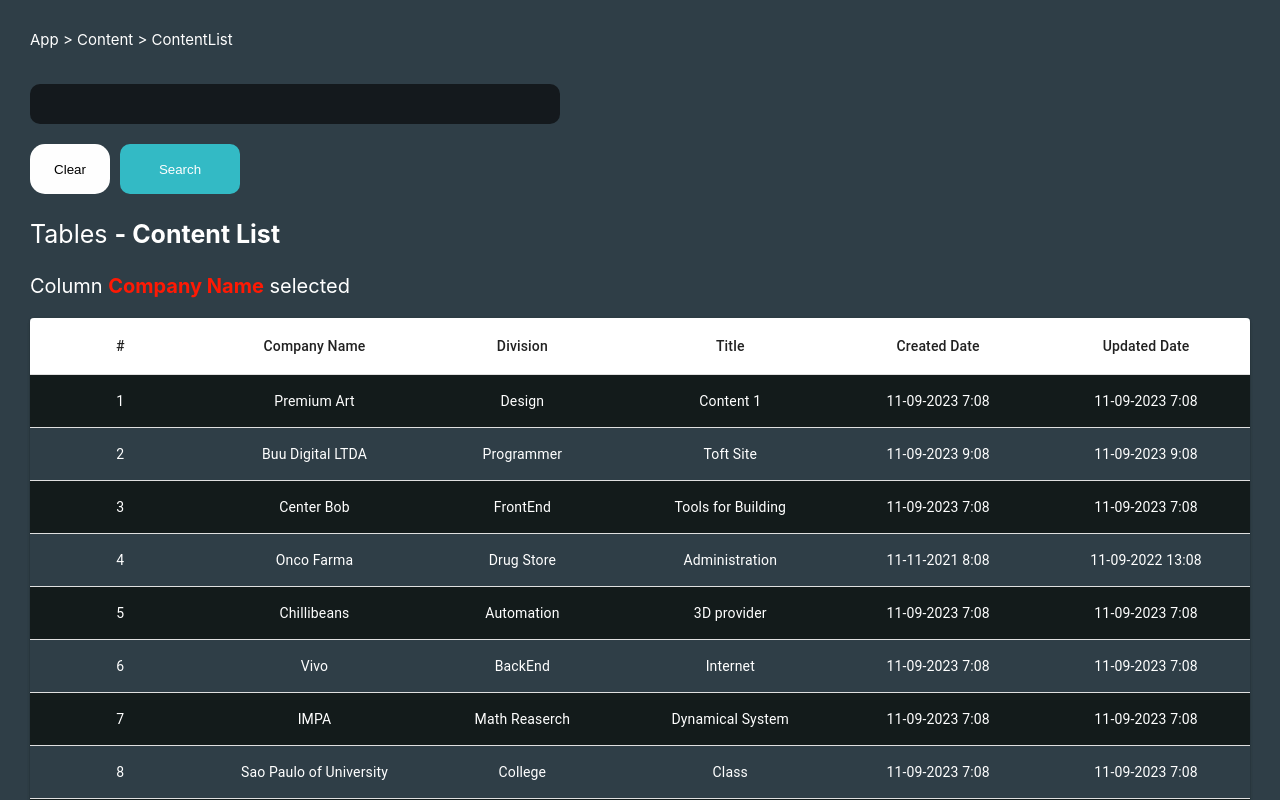
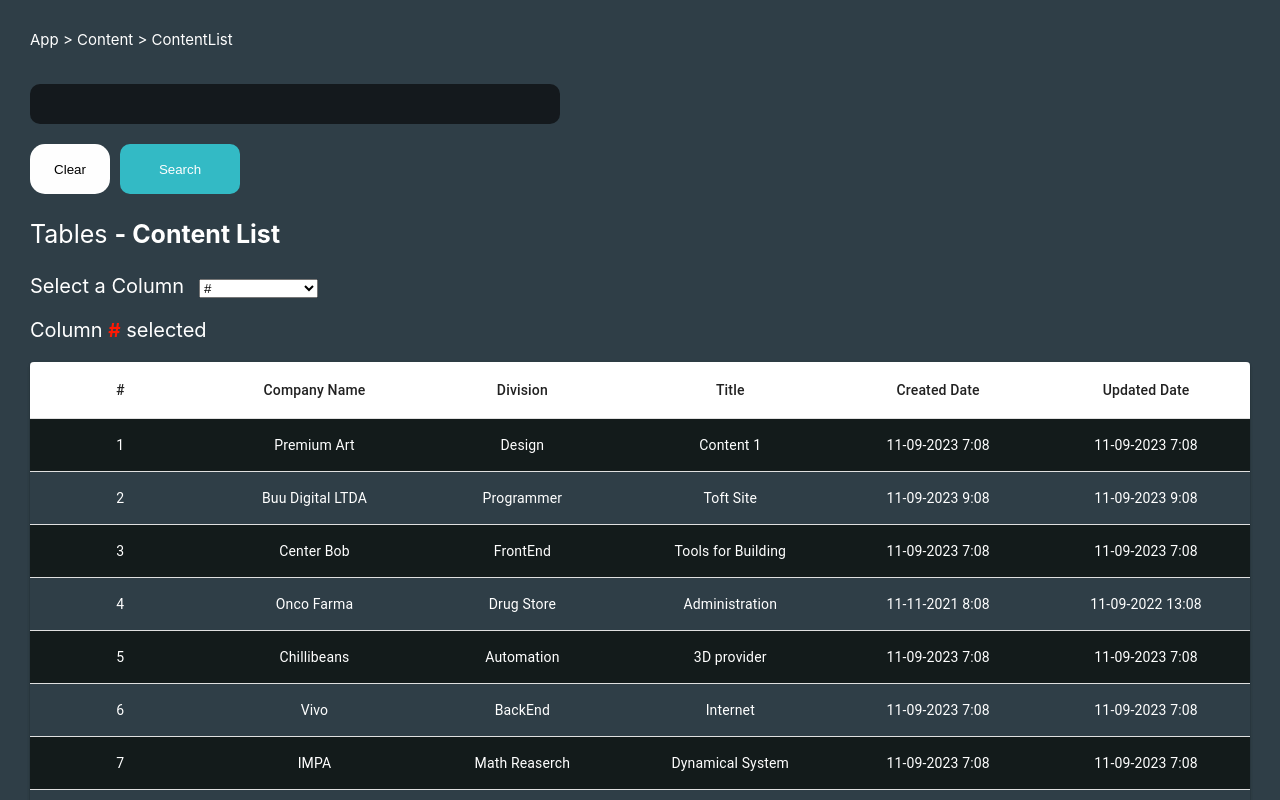
Before and after one commit to HelloWounderworld/reactjs-first-project, a React (Create React App) app: page /contentbet in a window 1280 px wide. Shown: the top 800 px of the page. Built offline with nearby package versions, Linux system fonts and the light colour scheme.

Commit message:
grow up at UX

```diff
--- a/package.json
+++ b/package.json
@@ -18,6 +18,7 @@
     "react-native": "^0.72.4",
     "react-router-dom": "^6.16.0",
     "react-scripts": "5.0.1",
+    "react-select": "^5.7.5",
     "react-virtuoso": "^4.6.0",
     "styled-components": "^5.3.11",
     "web-vitals": "^2.1.4"
--- a/src/styles/content.css
+++ b/src/styles/content.css
@@ -93,6 +93,7 @@
 
 .nameColumn {
   color: rgb(255, 25, 4)!important;
+  font-size: 19px!important;
 }
 
 .disableSelection {
--- a/src/styles/contentbet.css
+++ b/src/styles/contentbet.css
@@ -18,7 +18,7 @@
   font-size: 25px;
 }
 
-/* .css-1ndpvdd-MuiTableCell-root {
+.css-1ndpvdd-MuiTableCell-root {
   font-family: "Roboto","Helvetica","Arial",sans-serif;
   font-weight: 500;
   font-size: 0.875rem;
@@ -29,10 +29,10 @@
   border-bottom: 1px solid rgba(224, 224, 224, 1);
   text-align: center;
   padding: 16px;
-  color: rgb(255 255 255)!important;
-} */
+  color: rgb(0 0 0)!important;
+}
 
-.css-1yhpg23-MuiTableCell-root {
+/* .css-1yhpg23-MuiTableCell-root {
   font-family: "Roboto","Helvetica","Arial",sans-serif;
   font-weight: 400;
   font-size: 0.875rem;
@@ -44,7 +44,7 @@
   text-align: center;
   padding: 16px;
   color: rgb(255 255 255)!important;
-}
+} */
 
 .css-11xur9t-MuiPaper-root-MuiTableContainer-root {
   background-color: #2f3e47 !important;
@@ -116,3 +116,9 @@
     color: rgb(255 255 255)!important;
     background-color: #131b1b;
 }
+
+.chooseColumn {
+  color: rgb(255 255 255);
+  font-size: 20px;
+  margin-right: 15px;
+}
--- a/src/templates/Contentbet/index.jsx
+++ b/src/templates/Contentbet/index.jsx
@@ -391,8 +391,16 @@
             createdDate: 'Created Date',
             updatedDate: 'Updated Date'
         },
+        listNameColumn:[
+            {label: 'id', value: '#'},
+            {label: 'company', value: 'Company Name'},
+            {label: 'division', value: 'Division'},
+            {label: 'title', value: 'Title'},
+            {label: 'createdDate', value: 'Created Date'},
+            {label: 'updatedDate', value: 'Updated Date'}
+        ],
         searchValue: '',
-        whichColumn: 'company'
+        whichColumn: 'id'
     };
 
     listSave = this.state.listData;
@@ -420,7 +428,7 @@
     }
 
     handleClick = (nameColumn) => {
-        this.setState({ whichColumn: nameColumn });
+        this.setState({ whichColumn: nameColumn.target.value });
     }
 
     fixedHeaderContent = () => {
@@ -428,7 +436,6 @@
           <TableRow>
             {columns.map((column) => (
               <TableCell
-                onClick={() => this.handleClick(column.dataKey)}
                 key={column.dataKey}
                 variant="head"
                 align={'center'}
@@ -469,7 +476,7 @@
 
     render() {
 
-        const { listData, searchValue, whichColumn, nameRows } = this.state;
+        const { listData, searchValue, whichColumn, nameRows, listNameColumn } = this.state;
 
         return (
             <body className="bodyContentbetPage">
@@ -486,6 +493,14 @@
                     <button onClick={this.clearBtn} className="clearBtn">Clear</button>
                     <button type="search" onClick={this.searchBtn} className="searchBtn">Search</button>
                     <p className="tableContentList">Tables <b>- Content List</b></p>
+                    <div>
+                        <span className="chooseColumn">Select a Column</span>
+                        <select name="Select a Column" onChange={this.handleClick}>
+                            {listNameColumn.map((columnName) => (
+                               <option key={columnName.label} value={columnName.label}>{columnName.value}</option>
+                            ))}
+                        </select>
+                    </div>
                     <p className="selectedColumn">Column <b className="nameColumn">{ nameRows[whichColumn] }</b> selected</p>
                     <Paper style={{ height: 630, width: '100%' }}>
                         <TableVirtuoso
--- a/src/templates/Home/App.js
+++ b/src/templates/Home/App.js
@@ -1,4 +1,4 @@
-// import logo from '../../logo.svg';
+import logo from '../../logo.svg';
 import './App.css';
 import { Component } from 'react';
 import { Menu } from '../../components/Menu'
@@ -10,7 +10,7 @@
     return (
       <div className="App">
         <header className="App-header">
-          {/* <img src={logo} className="App-logo" alt="logo" /> */}
+          <img src={logo} className="App-logo" alt="logo" />
           <p>
             Please, choose one of the two buttons below!
           </p>
```
Also changed, not shown: 1 other file (tests, documents, lock files or other folders).
